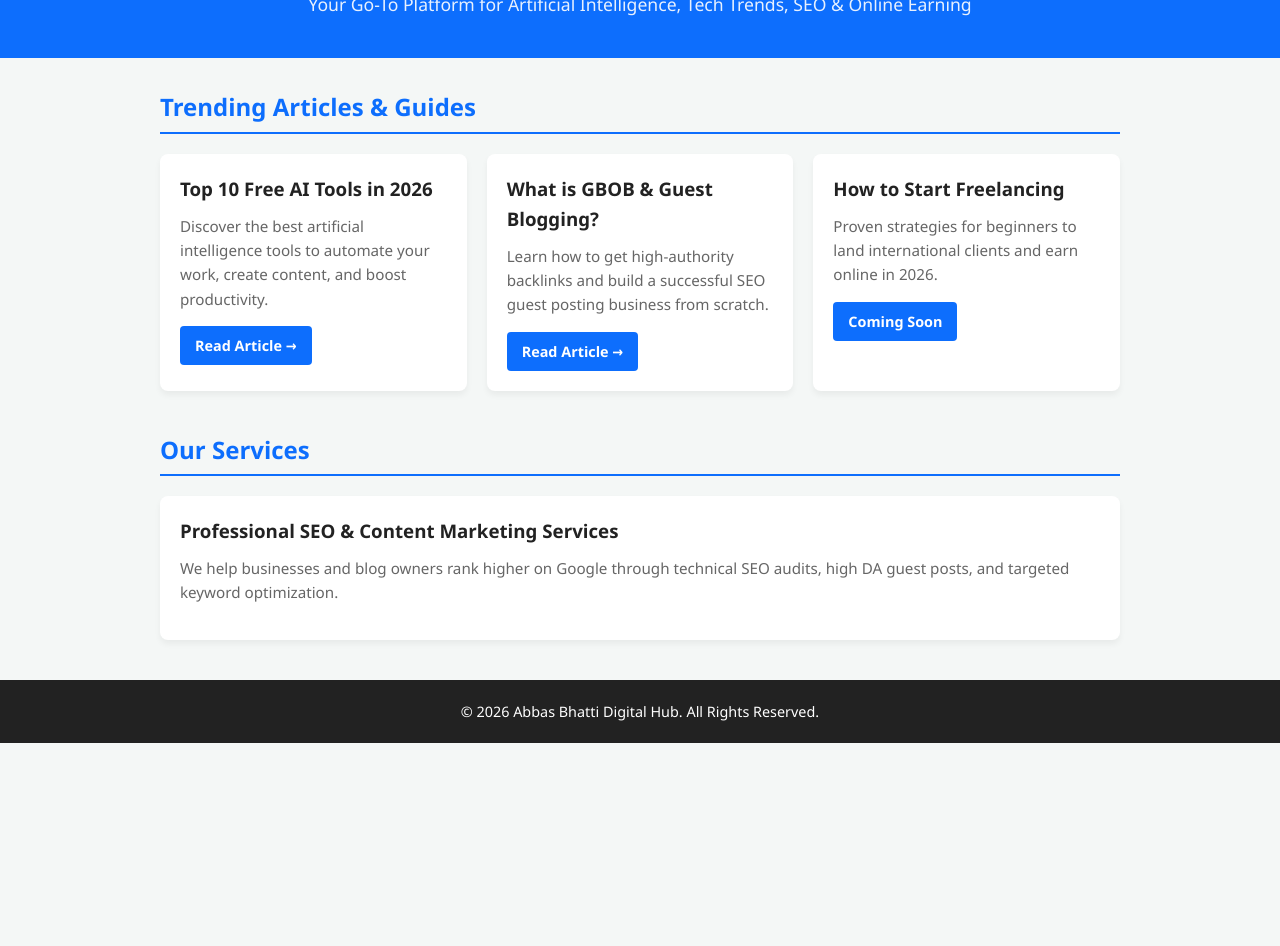
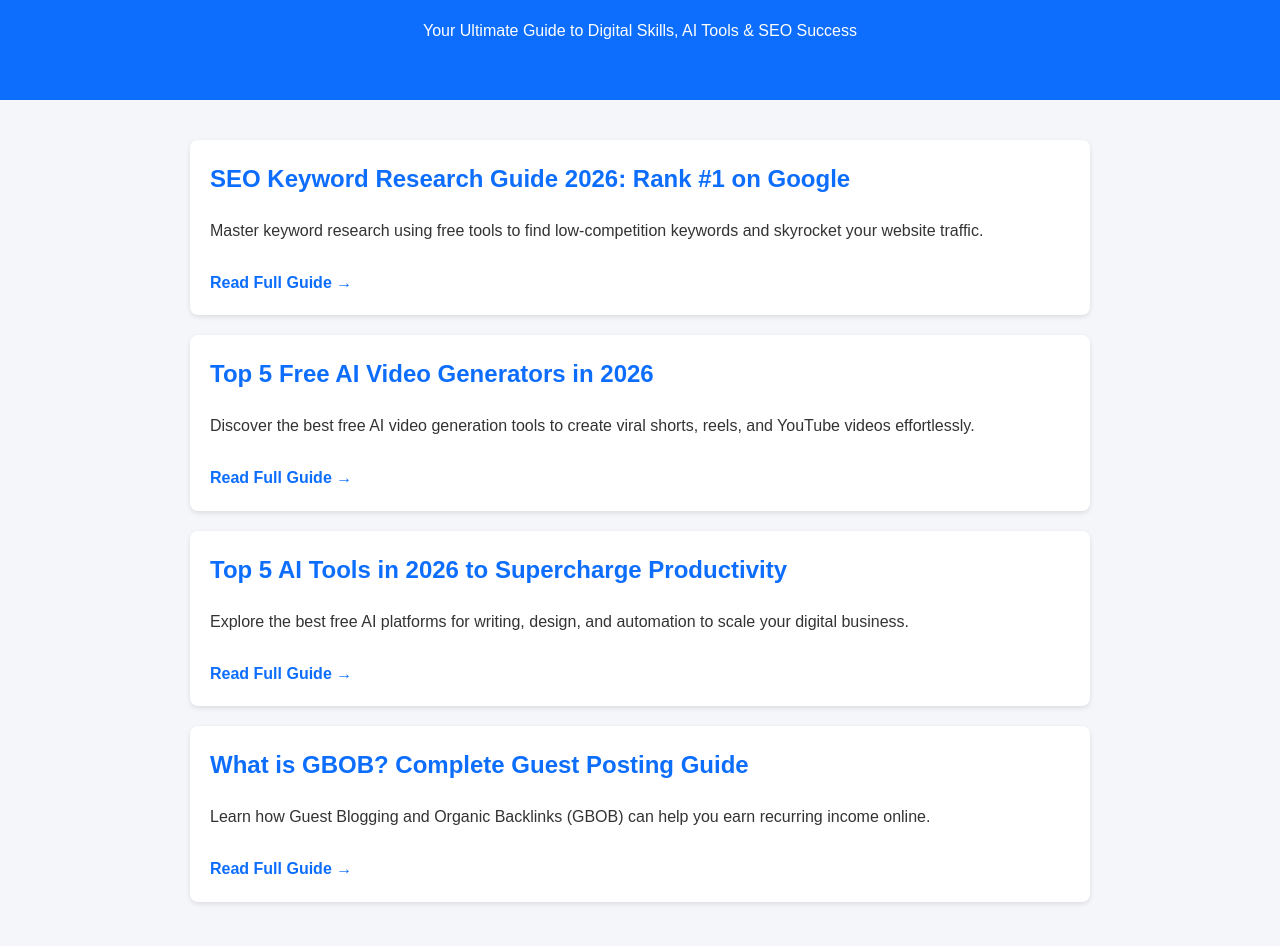
Before and after one commit to abc414758-code/abc414758-code.github.io, a plain HTML site: page index.html in a window 1280 px wide. Shown: the part 116-1062 px from the top of the page. Before the commit the page ends 859 px from the top, so only its background shows below. Drawn offline with Linux system fonts and the light colour scheme.

Commit message:
Update index.html

```diff
--- a/index.html
+++ b/index.html
@@ -1,79 +1,58 @@
-
 <!DOCTYPE html>
 <html lang="en">
 <head>
     <meta charset="UTF-8">
     <meta name="viewport" content="width=device-width, initial-scale=1.0">
-    <title>Abbas Bhatti Digital Hub - Tech, AI, SEO & Online Earning</title>
-    <meta name="description" content="Explore trending AI tools, SEO strategies, blogging guides, and digital marketing insights at Abbas Bhatti Digital Hub.">
-
-    <!-- Google Search Console Verification Tag -->
-    <meta name="google-site-verification" content="b1-XcFxHC7qx2MMHJY83B6mqfIbm_XmJ_MOOTENnHxs" />
-
+    <title>Abbas Bhatti Digital Hub - Tech, AI & Blogging Guides</title>
+    <meta name="description" content="Explore actionable guides on GBOB, AI video tools, freelancing, and SEO keyword research to boost your online income.">
     <style>
-        * { box-sizing: border-box; margin: 0; padding: 0; }
-        body { font-family: 'Segoe UI', Tahoma, Geneva, Verdana, sans-serif; line-height: 1.6; background-color: #f4f7f6; color: #333; }
-        header { background: #0d6efd; color: #fff; padding: 40px 20px; text-align: center; }
-        header h1 { font-size: 2.2rem; margin-bottom: 10px; }
-        header p { font-size: 1.1rem; opacity: 0.9; }
-
-        .container { max-width: 1000px; margin: 30px auto; padding: 0 20px; }
-        .section-title { font-size: 1.5rem; color: #0d6efd; margin-bottom: 20px; border-bottom: 2px solid #0d6efd; padding-bottom: 5px; }
-
-        .grid { display: grid; grid-template-columns: repeat(auto-fit, minmax(280px, 1fr)); gap: 20px; margin-bottom: 40px; }
-        .card { background: #fff; padding: 20px; border-radius: 8px; box-shadow: 0 4px 6px rgba(0,0,0,0.05); transition: transform 0.2s; }
-        .card:hover { transform: translateY(-3px); }
-        .card h3 { color: #222; margin-bottom: 10px; }
-        .card p { font-size: 0.95rem; color: #666; margin-bottom: 15px; }
-        .card a { display: inline-block; background: #0d6efd; color: #fff; padding: 8px 15px; text-decoration: none; border-radius: 4px; font-weight: bold; font-size: 0.9rem; }
-
-        footer { text-align: center; padding: 20px; background: #222; color: #fff; font-size: 0.9rem; margin-top: 40px; }
+        body { font-family: Arial, sans-serif; line-height: 1.6; margin: 0; padding: 0; background-color: #f4f6f9; color: #333; }
+        header { background-color: #0d6efd; color: white; padding: 40px 20px; text-align: center; }
+        .container { max-width: 900px; margin: 20px auto; padding: 20px; }
+        .blog-card { background: white; padding: 20px; margin-bottom: 20px; border-radius: 8px; box-shadow: 0 2px 5px rgba(0,0,0,0.1); }
+        .blog-card h2 { margin-top: 0; color: #0d6efd; }
+        .blog-card a { display: inline-block; margin-top: 10px; color: #0d6efd; text-decoration: none; font-weight: bold; }
+        footer { text-align: center; padding: 20px; background: #222; color: white; margin-top: 40px; }
+        footer a { color: #0d6efd; text-decoration: none; }
     </style>
 </head>
 <body>
 
 <header>
-        <h1>Welcome to Abbas Bhatti Digital Hub</h1>
-        <p>Your Go-To Platform for Artificial Intelligence, Tech Trends, SEO & Online Earning</p>
+    <h1>Abbas Bhatti Digital Hub</h1>
+    <p>Your Ultimate Guide to Digital Skills, AI Tools & SEO Success</p>
 </header>
 
 <div class="container">
 
-        <h2 class="section-title">Trending Articles & Guides</h2>
-
-        <div class="grid">
-            <!-- Card 1: AI Tools -->
-            <div class="card">
-                <h3>Top 10 Free AI Tools in 2026</h3>
-                <p>Discover the best artificial intelligence tools to automate your work, create content, and boost productivity.</p>
-                <a href="Ai-tools-2026.html">Read Article &rarr;</a>
+    <div class="blog-card">
+        <h2>SEO Keyword Research Guide 2026: Rank #1 on Google</h2>
+        <p>Master keyword research using free tools to find low-competition keywords and skyrocket your website traffic.</p>
+        <a href="seo-keyword-research.html">Read Full Guide &rarr;</a>
     </div>
 
-            <!-- Card 2: GBOB & SEO -->
-            <div class="card">
-                <h3>What is GBOB & Guest Blogging?</h3>
-                <p>Learn how to get high-authority backlinks and build a successful SEO guest posting business from scratch.</p>
-                <a href="#">Read Article &rarr;</a>
+    <div class="blog-card">
+        <h2>Top 5 Free AI Video Generators in 2026</h2>
+        <p>Discover the best free AI video generation tools to create viral shorts, reels, and YouTube videos effortlessly.</p>
+        <a href="ai-video-tools.html">Read Full Guide &rarr;</a>
     </div>
 
-            <!-- Card 3: Online Earning -->
-            <div class="card">
-                <h3>How to Start Freelancing</h3>
-                <p>Proven strategies for beginners to land international clients and earn online in 2026.</p>
-                <a href="#">Coming Soon</a>
-            </div>
+    <div class="blog-card">
+        <h2>Top 5 AI Tools in 2026 to Supercharge Productivity</h2>
+        <p>Explore the best free AI platforms for writing, design, and automation to scale your digital business.</p>
+        <a href="Ai-tools-2026.html">Read Full Guide &rarr;</a>
     </div>
 
-        <h2 class="section-title">Our Services</h2>
-        <div class="card">
-            <h3>Professional SEO & Content Marketing Services</h3>
-            <p>We help businesses and blog owners rank higher on Google through technical SEO audits, high DA guest posts, and targeted keyword optimization.</p>
+    <div class="blog-card">
+        <h2>What is GBOB? Complete Guest Posting Guide</h2>
+        <p>Learn how Guest Blogging and Organic Backlinks (GBOB) can help you earn recurring income online.</p>
+        <a href="gbob-guide.html">Read Full Guide &rarr;</a>
     </div>
 
 </div>
 
 <footer>
-        <p>&copy; 2026 Abbas Bhatti Digital Hub. All Rights Reserved.</p>
+    <p>&copy; 2026 Abbas Bhatti Digital Hub. All Rights Reserved. | <a href="privacy-policy.html">Privacy Policy</a></p>
 </footer>
 
 </body>
```
Lines whose indentation alone changed are shown as unchanged.
